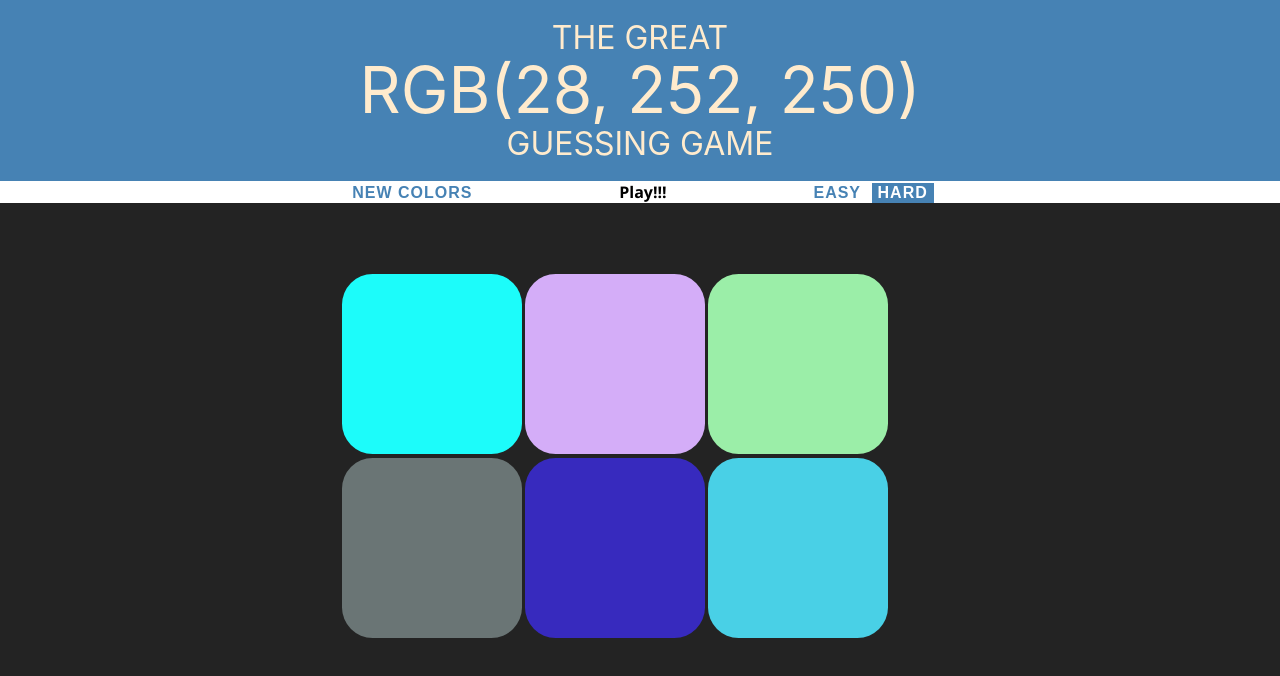
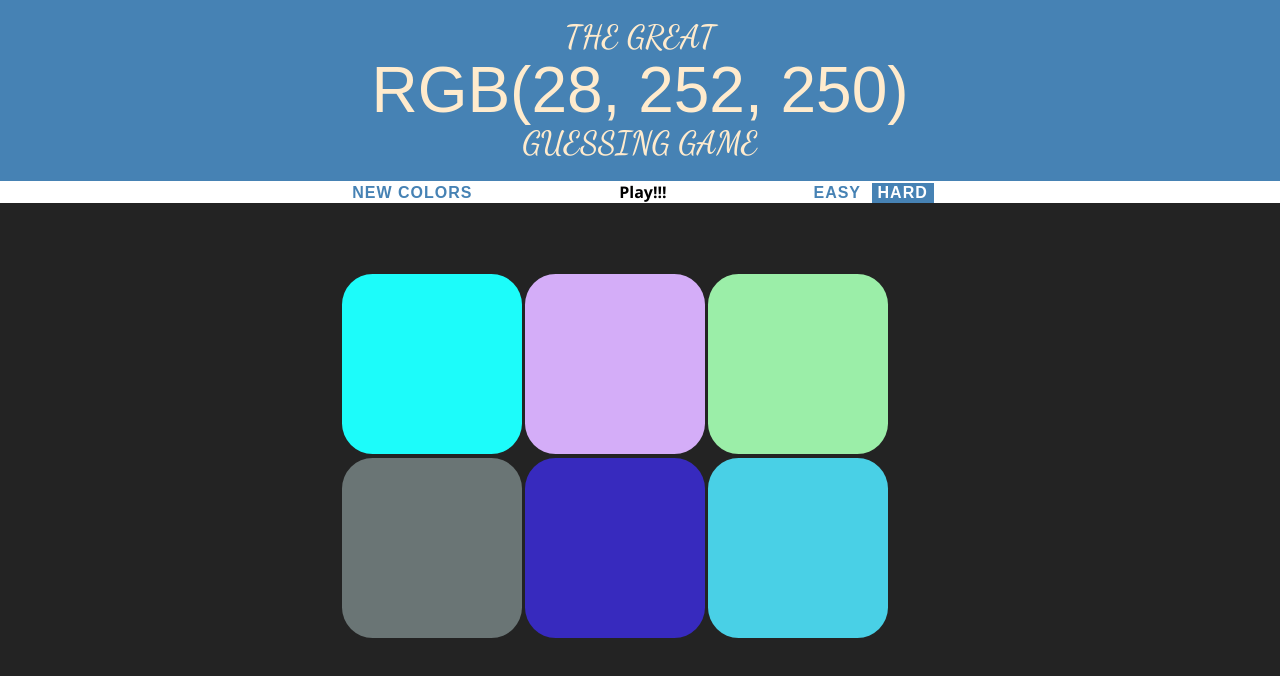
Before and after one commit to amartyaay/Guess-the-Color, a plain HTML site: page color-game.html in a window 1280 px wide. Drawn offline with Linux system fonts and the light colour scheme.

Commit message:
Updated Fonts

```diff
--- a/color-game.css
+++ b/color-game.css
@@ -28,6 +28,8 @@ body {
   font-size: 200%;
 }
 h1 {
+  font-family: "Dancing Script", cursive;
+
   transition: background 0.3s;
   -webkit-transition: background 0.3s;
   -moz-transition: background 0.3s;
@@ -71,3 +73,6 @@ button:hover {
   font-weight: bolder;
   /* transition: all 0.6; */
 }
+#colorDisplay {
+  font-family: "Orbitron", sans-serif;
+}
--- a/color-game.html
+++ b/color-game.html
@@ -1,6 +1,7 @@
 <!DOCTYPE html>
 <html>
   <head>
+    <link href="https://fonts.googleapis.com/css2?family=Dancing+Script:wght@600&family=Orbitron:wght@714&display=swap" rel="stylesheet">
     <link rel="stylesheet" type="text/css" href="color-game.css" />
     <title>color-game</title>
   </head>
```
